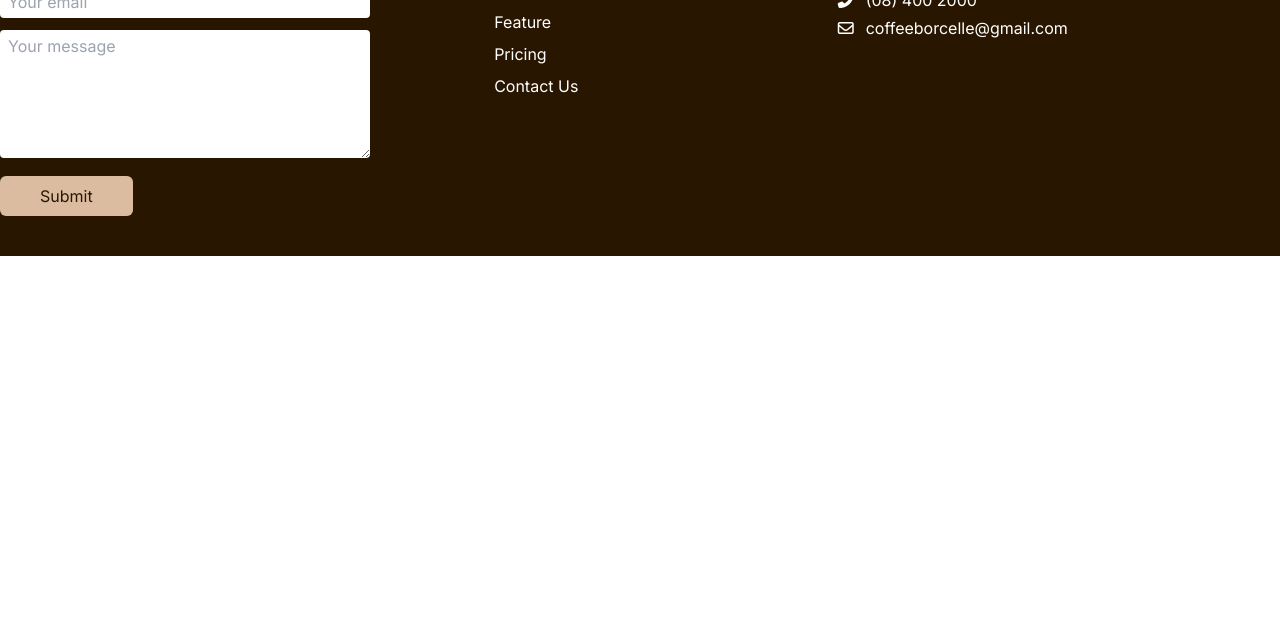
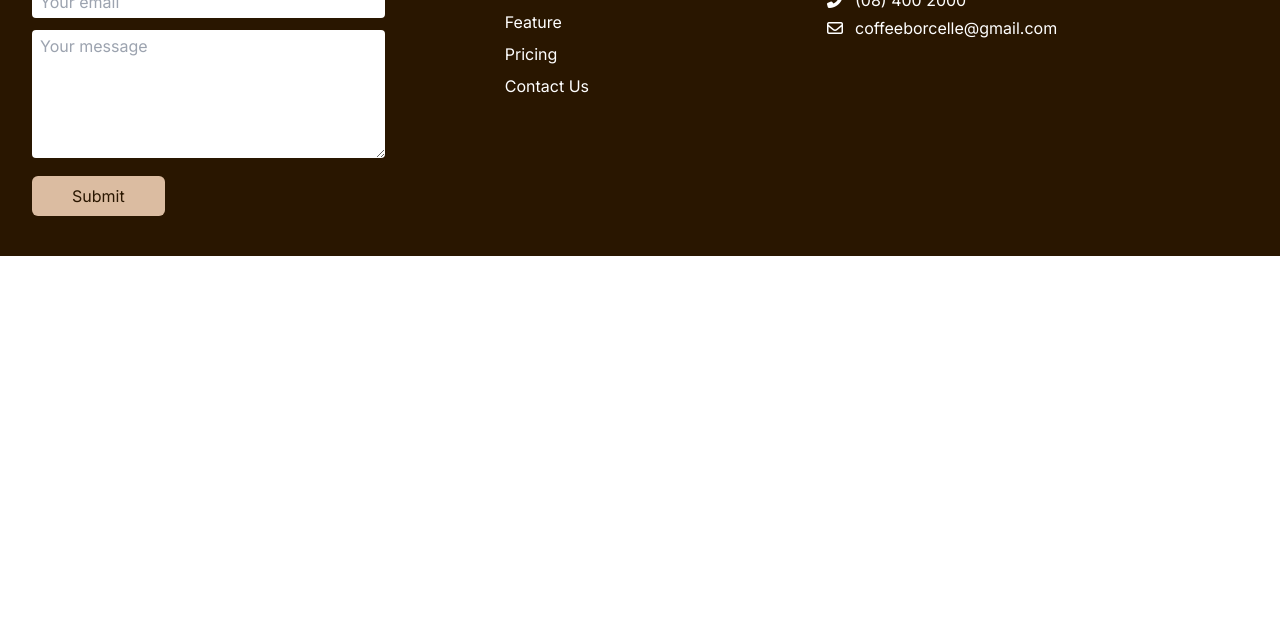
Before and after one commit to dev-rafiu/coffee-borcelle, a website built with Vite: page index.html in a window 1280 px wide. Shown: the part 174-800 px from the top of the page. Built offline with nearby package versions, Linux system fonts and the light colour scheme; a web font is replaced by a local one.

Commit message:
reset footer container padding to default

```diff
--- a/index.html
+++ b/index.html
@@ -15,7 +15,7 @@
   </head>
   <body>
     <footer class="footer bg-footer text-foreground py-10">
-      <div class="container p-0 grid gap-8 lg:grid-cols-[auto,_auto,_auto]">
+      <div class="container grid gap-8 lg:grid-cols-[auto,_auto,_auto]">
         <div class="space-y-5">
           <header class="">
             <p class="text-2xl font-bold">Contact Us</p>
```
